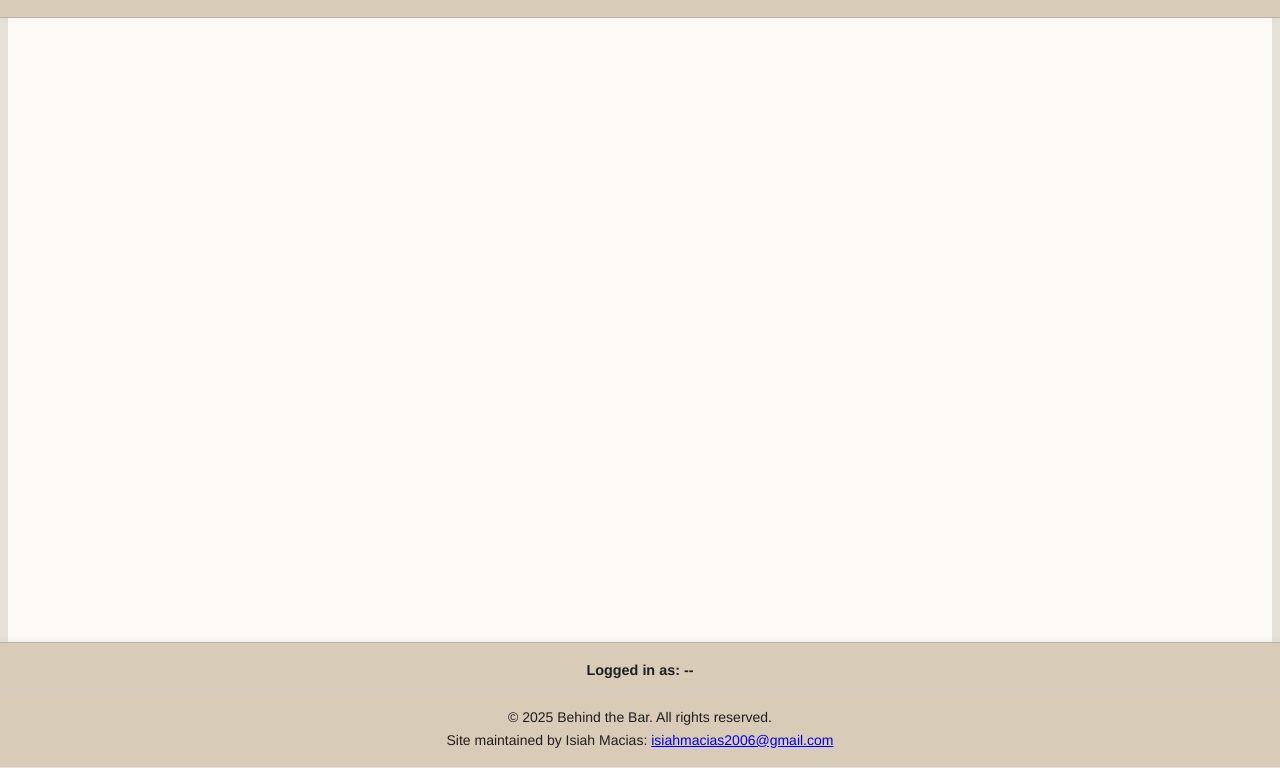
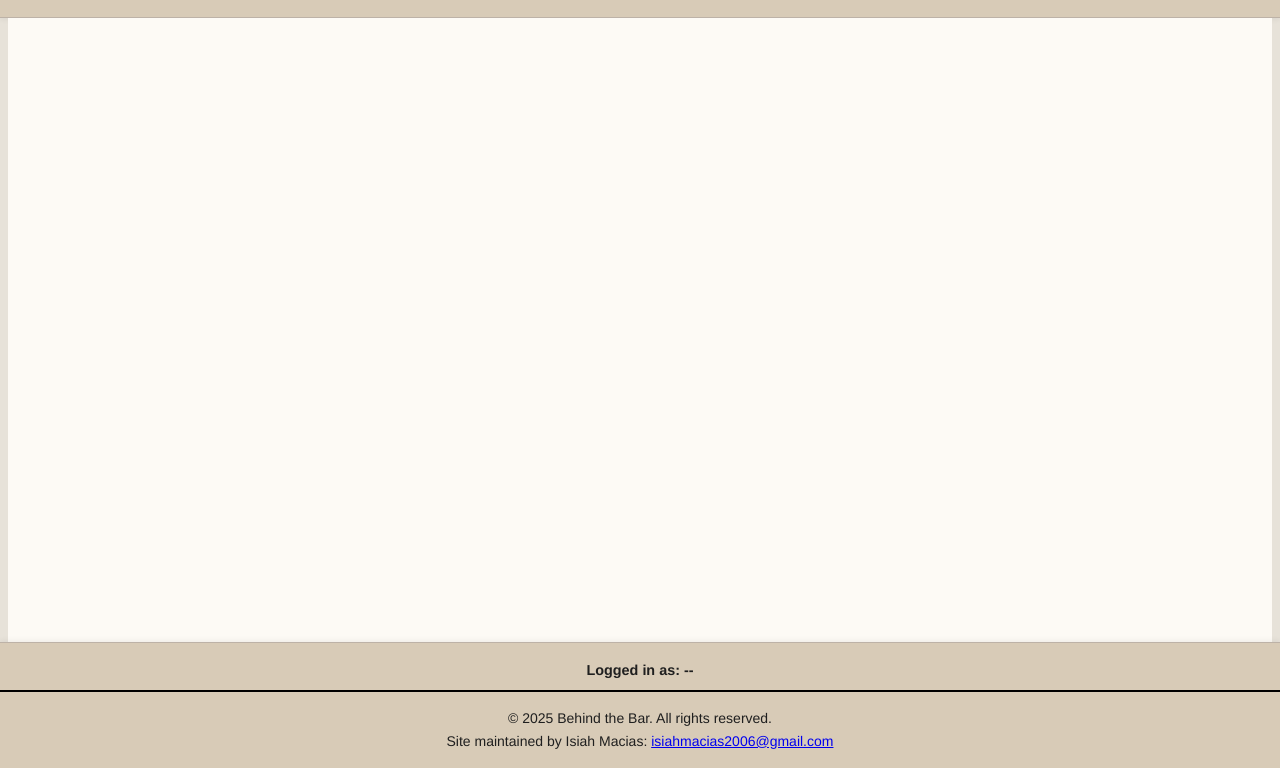
Before and after one commit to isiahmacias25/behind-the-bar, a plain HTML site: page emptyPage.html in a window 1280 px wide. Shown: the part 197-965 px from the top of the page. Drawn offline with Linux system fonts and the light colour scheme.

Commit message:
Increase footer border thickness and change color

```diff
--- a/Assets/Css/layout.css
+++ b/Assets/Css/layout.css
@@ -63,7 +63,7 @@ footer .footer-user {
 .footer-bottom {
     text-align: center;
     font-size: 14px;
-    border-top: 1px solid #ccc;
+    border-top: 2px solid #000000;
     padding-top: 15px;
 }
 
```
